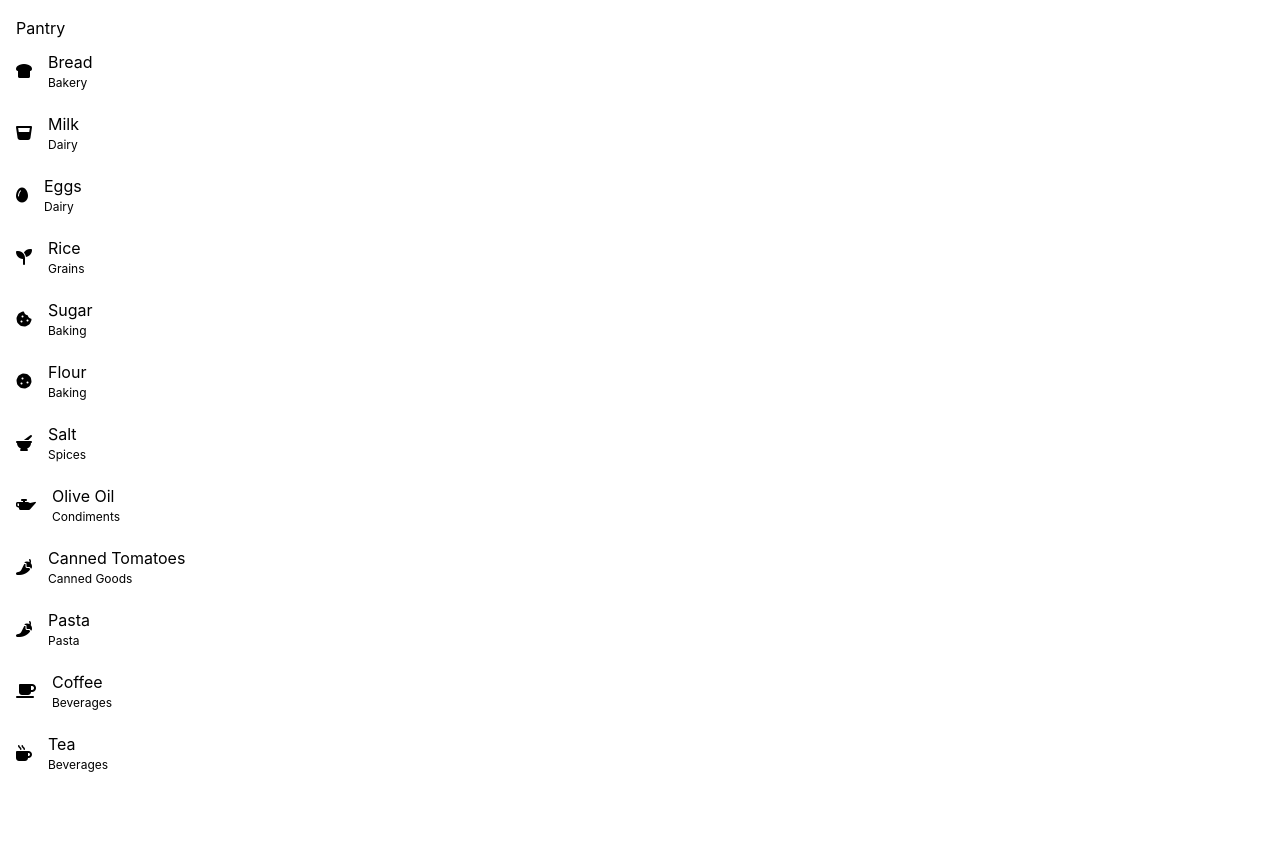
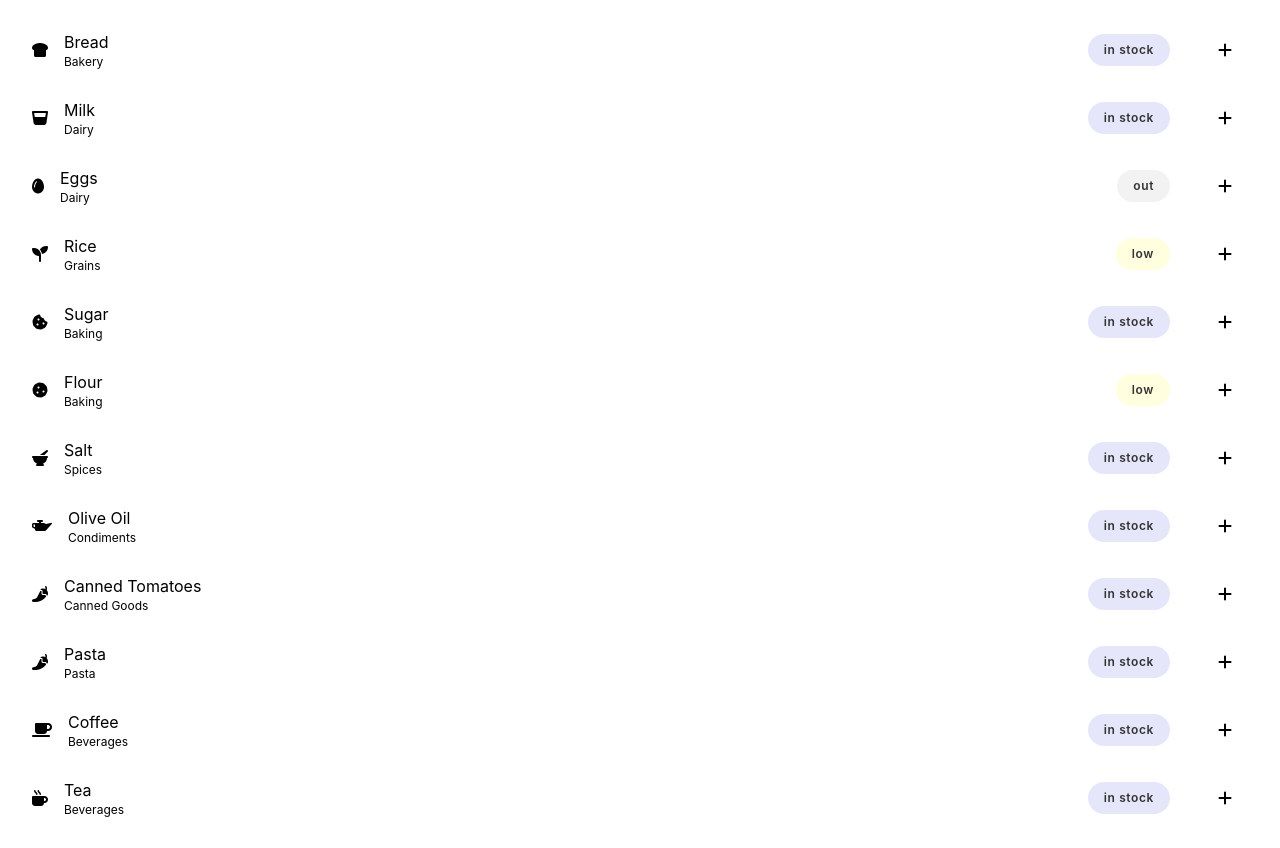
Before and after one commit to abigailhartnett/bitesize-app, a React (Create React App) app: page /pantry in a window 1280 px wide. Before the commit the page ends 800 px from the top, so only its background shows below. Built offline with nearby package versions, Linux system fonts and the light colour scheme.

Commit message:
add tag component

```diff
--- a/src/components/PantryItem/PantryItem.js
+++ b/src/components/PantryItem/PantryItem.js
@@ -1,15 +1,27 @@
 import React from "react";
 import "./pantryItem.css";
 import { pantry } from "../../data/pantry";
+import IconButton from "../buttons/IconButton/IconButton";
+import Tag from "../Tag/Tag";
 
 const PantryItem = () => {
 	const pantryItems = pantry.map((item) => {
 		return (
-			<div className="pantry-item">
-				<i className={item.icon}></i>
-				<div className="pantry-item--label">
-					<span className="pantry-item--heading">{item.name}</span>
-					<span className="pantry-item--subheading">{item.aisle}</span>
+			<div className="wrapper">
+				<div className="list-item">
+					<div className="pantry-item">
+						<i className={item.icon}></i>
+						<div className="pantry-item__label">
+							<span className="pantry-item__heading">{item.name}</span>
+							<span className="pantry-item__subheading">{item.aisle}</span>
+						</div>
+					</div>
+					<div className="controls">
+						<Tag label={item.status} />
+						<div className="icon-button">
+							<IconButton />
+						</div>
+					</div>
 				</div>
 			</div>
 		);
--- a/src/components/PantryItem/pantryItem.css
+++ b/src/components/PantryItem/pantryItem.css
@@ -1,19 +1,50 @@
+.wrapper {
+	display: flex;
+	align-items: center;
+	width: 100%;
+}
+
+.list-item {
+	display: flex;
+	justify-content: space-between;
+	align-items: center;
+	/* border-bottom: 1px solid #e0e0e0; */
+	flex-grow: 1;
+}
+
+.list-item:hover {
+	background-color: #f5f5f5;
+}
+
+.list-item:active {
+	background-color: #e0e0e0;
+}
+
 .pantry-item {
 	display: flex;
 	gap: 1rem;
 	align-items: center;
 	padding: 10px 0;
 	/* border-bottom: 1px solid #e0e0e0; */
+	max-width: 100%;
+	padding-left: 1rem;
 }
 
-.pantry-item--label {
+.pantry-item__label {
+	@apply text-base;
 	display: flex;
 	flex-direction: column;
 }
 
-.pantry-item--heading {
+.pantry-item__heading {
 }
 
-.pantry-item--subheading {
-	font-size: 0.75rem;
+.pantry-item__subheading {
+	@apply text-xs;
 }
+
+.controls {
+	display: flex;
+	gap: 0.5rem;
+	align-items: center;
+}
--- /dev/null
+++ b/src/components/Tag/Tag.js
@@ -0,0 +1,9 @@
+import React from "react";
+import "./tag.css";
+
+const Tag = ({ label }) => {
+	const classes = `tag tag--${label.replace(" ", "-").toLowerCase()} text-xs`;
+	return <div className={classes}>{label}</div>;
+};
+
+export default Tag;
--- /dev/null
+++ b/src/components/Tag/tag.css
@@ -0,0 +1,24 @@
+.tag {
+	padding: 0.5rem 1rem;
+	margin: 0.5rem;
+	background: #f2f2f2;
+	border-radius: 25px;
+	color: #333;
+	font-weight: 600;
+	/* text-transform: uppercase; */
+	letter-spacing: 0.05em;
+	display: flex;
+	align-items: center;
+}
+
+.tag--in-stock {
+	background-color: lavender;
+}
+
+.tag--low {
+	background-color: lightyellow;
+}
+
+.tag--out {
+	background-color: #f2f2f2;
+}
--- /dev/null
+++ b/src/components/buttons/IconButton/IconButton.js
@@ -0,0 +1,12 @@
+import React from "react";
+import "./iconButton.css";
+
+const IconButton = (props) => {
+	return (
+		<div className="icon-button">
+			<i className="fas fa-plus"></i>
+		</div>
+	);
+};
+
+export default IconButton;
--- /dev/null
+++ b/src/components/buttons/IconButton/iconButton.css
@@ -0,0 +1,12 @@
+.icon-button {
+	cursor: pointer;
+	padding: calc(0.5rem + 3px) 1rem;
+}
+
+.icon-button:active {
+	background-color: #999;
+
+	.fas {
+		color: #fff;
+	}
+}
--- a/src/data/pantry.js
+++ b/src/data/pantry.js
@@ -3,60 +3,72 @@ export const pantry = [
 		name: "Bread",
 		icon: "fas fa-bread-slice",
 		aisle: "Bakery",
+		status: "in stock",
 	},
 	{
 		name: "Milk",
 		icon: "fas fa-glass-whiskey",
 		aisle: "Dairy",
+		status: "in stock",
 	},
 	{
 		name: "Eggs",
 		icon: "fas fa-egg",
 		aisle: "Dairy",
+		status: "out",
 	},
 	{
 		name: "Rice",
 		icon: "fas fa-seedling",
 		aisle: "Grains",
+		status: "low",
 	},
 	{
 		name: "Sugar",
 		icon: "fas fa-cookie-bite",
 		aisle: "Baking",
+		status: "in stock",
 	},
 	{
 		name: "Flour",
 		icon: "fas fa-cookie",
 		aisle: "Baking",
+		status: "low",
 	},
 	{
 		name: "Salt",
 		icon: "fas fa-mortar-pestle",
 		aisle: "Spices",
+		status: "in stock",
 	},
 	{
 		name: "Olive Oil",
 		icon: "fas fa-oil-can",
 		aisle: "Condiments",
+		status: "in stock",
 	},
 	{
 		name: "Canned Tomatoes",
 		icon: "fas fa-pepper-hot",
 		aisle: "Canned Goods",
+		status: "in stock",
 	},
 	{
 		name: "Pasta",
 		icon: "fas fa-pepper-hot",
 		aisle: "Pasta",
+		status: "in stock",
 	},
 	{
 		name: "Coffee",
 		icon: "fas fa-coffee",
 		aisle: "Beverages",
+		status: "in stock",
 	},
 	{
 		name: "Tea",
 		icon: "fas fa-mug-hot",
 		aisle: "Beverages",
+		status: "in stock",
 	},
 ];
--- a/src/pages/pantry.js
+++ b/src/pages/pantry.js
@@ -4,7 +4,6 @@ import PantryItem from "../components/PantryItem/PantryItem";
 const PantryPage = () => {
 	return (
 		<div>
-			<h1>Pantry</h1>
 			<PantryItem />
 		</div>
 	);
--- /dev/null
+++ b/styles/textStyles.css
@@ -0,0 +1,19 @@
+.text-xl {
+	font-size: 1.25rem;
+}
+
+.text-lg {
+	font-size: 1.125rem;
+}
+
+.text-base {
+	font-size: 1rem;
+}
+
+.text-sm {
+	font-size: 0.875rem;
+}
+
+.text-xs {
+	font-size: 0.75rem;
+}
```
